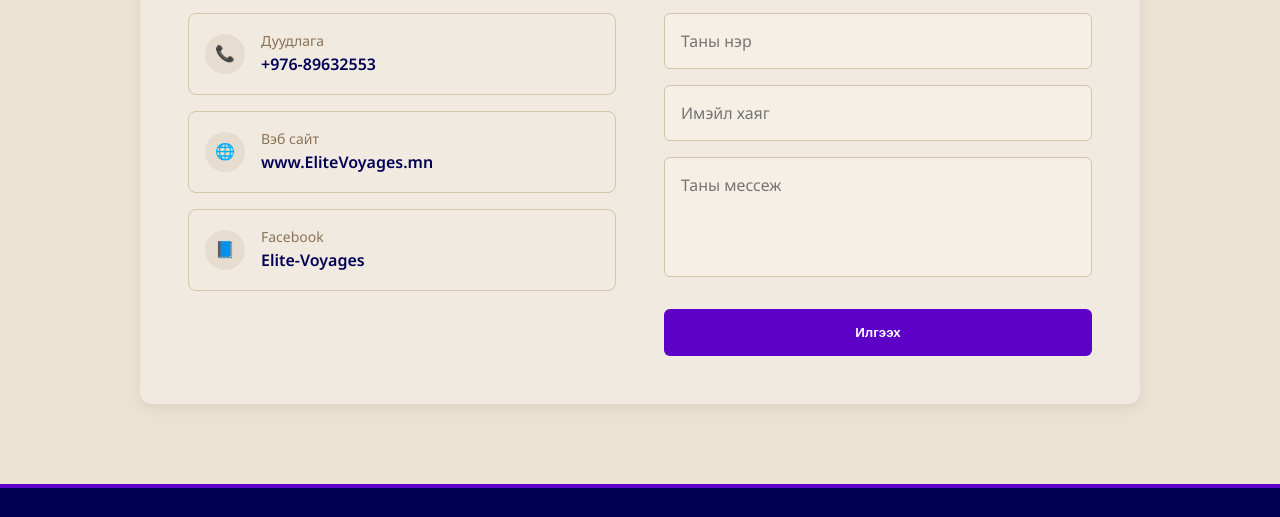
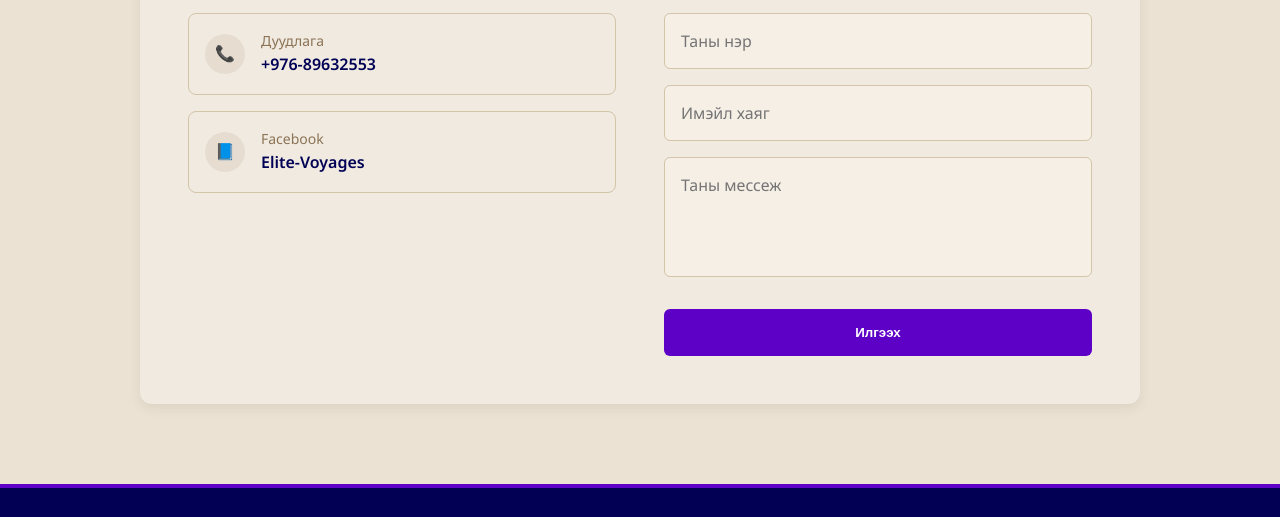
Before and after one commit to Roku-ai2033/Elite-Voyages, a plain HTML site: page index.html in a window 1280 px wide. Shown: the part 2177-2694 px from the top of the page. Drawn offline with nearby package versions, Linux system fonts and the light colour scheme.

Commit message:
Update index.html

```diff
--- a/index.html
+++ b/index.html
@@ -109,15 +109,9 @@
                             </div>
                         </a>
 
-                        <a href="http://www.EliteVoyages.mn" target="_blank" class="contact-item" style="margin-top: 1rem;">
-                            <div class="contact-icon">🌐</div>
-                            <div>
-                                <p style="font-size: 0.875rem; color: #8B7355;">Вэб сайт</p>
-                                <p style="font-weight: 600;">www.EliteVoyages.mn</p>
-                            </div>
-                        </a>
 
-                        <a href="https://facebook.com/Elite-Voyages" target="_blank" class="contact-item" style="margin-top: 1rem;">
+
+                        <a href="https://www.facebook.com/profile.php?id=61583454325796" target="_blank" class="contact-item" style="margin-top: 1rem;">
                             <div class="contact-icon">📘</div>
                             <div>
                                 <p style="font-size: 0.875rem; color: #8B7355;">Facebook</p>
@@ -149,7 +143,7 @@
                     <p style="color: rgba(245, 239, 230, 0.8); margin-bottom: 1rem;">
                         Монгол орны гайхамшигт байгалийг танд танилцуулж, мартагдашгүй дурсамж бүтээхэд тусална.
                     </p>
-                    <a href="https://facebook.com/Elite-Voyages" target="_blank" class="social-icon">f</a>
+                    <a href="https://www.facebook.com/profile.php?id=61583454325796" target="_blank" class="social-icon">f</a>
                 </div>
 
                 <div>
```
